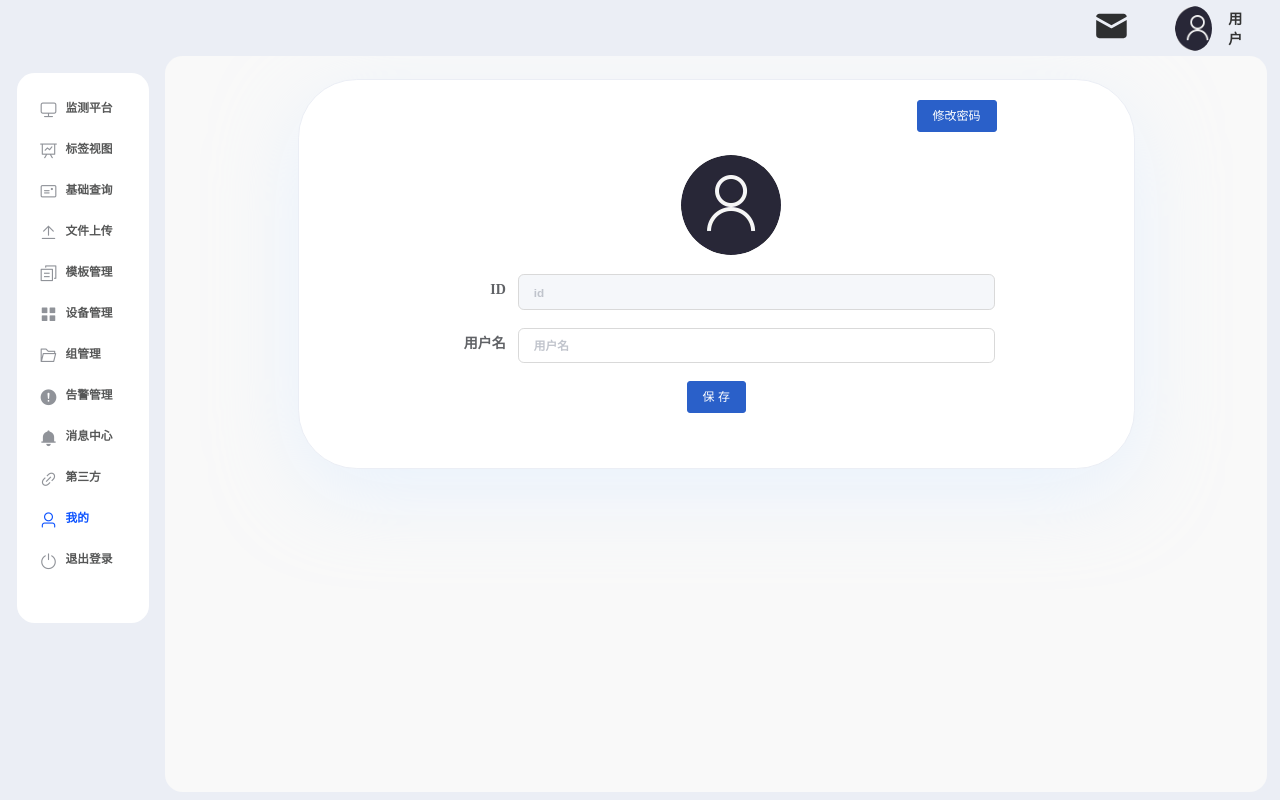
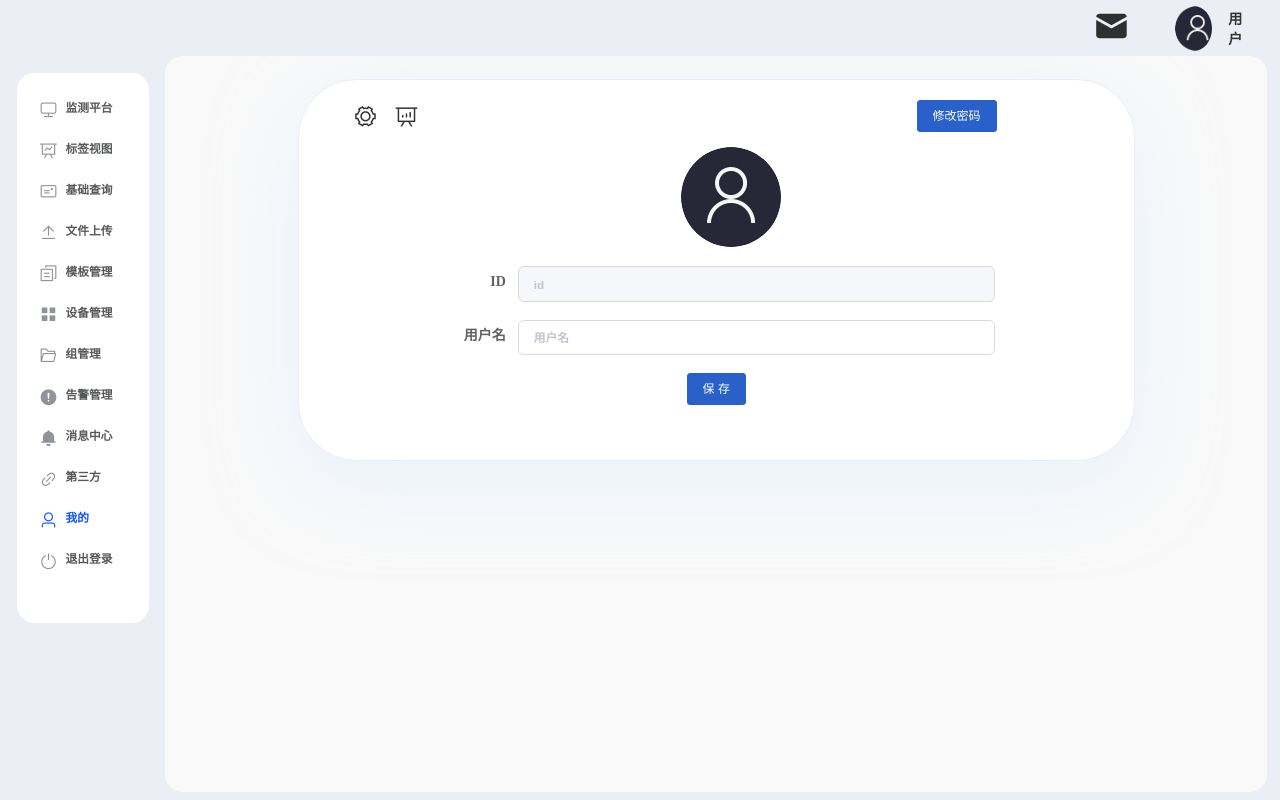
Before and after one commit to nomelin/iot-manager, a Vue app in the folder vue/: page /front/user_profile in a window 1280 px wide. Built offline with nearby package versions, Linux system fonts and the light colour scheme.

Commit message:
0.10.8 前端update

```diff
--- a/vue/src/views/front/UserProfile.vue
+++ b/vue/src/views/front/UserProfile.vue
@@ -1,9 +1,19 @@
 <template>
   <div class="main-content">
     <el-card class="card">
-      <div class="password">
-        <el-button class="primary-button" style="margin-right: 10rem" type="primary" @click="updatePassword">修改密码
-        </el-button>
+      <div class="header-bar">
+        <div class="control">
+          <el-tooltip content="全局配置" placement="bottom" transition="none">
+            <i class="el-icon-setting icon" @click="goToConfig"></i>
+          </el-tooltip>
+          <el-tooltip content="Debug" placement="bottom" transition="none">
+            <i class="el-icon-data-analysis icon" @click="goToDebug"></i>
+          </el-tooltip>
+        </div>
+        <div class="password">
+          <el-button class="primary-button" style="margin-right: 10rem" type="primary" @click="updatePassword">修改密码
+          </el-button>
+        </div>
       </div>
       <el-form :model="user" class="form" label-width="80px">
         <div style="margin: 15px; text-align: center;align-items: center; justify-content: center;width: 100%;">
@@ -138,7 +148,14 @@ export default {
           })
         }
       })
-    }
+    },
+    goToConfig() {
+      this.$message.info("全局配置待开发");
+    },
+    goToDebug() {
+      // this.$router.push("/debug");
+      window.open('/debug', '_blank');
+    },
   }
 }
 </script>
@@ -193,11 +210,24 @@ export default {
   margin: 2rem auto 0;
 }
 
+.header-bar {
+  padding-left: 3rem;
+  display: flex; /* 使用flex布局 */
+  justify-content: space-between; /* 左右两边对齐 */
+  align-items: center; /* 垂直居中对齐 */
+  width: 100%; /* 宽度占满父容器 */
+  margin-bottom: 1rem; /* 底部留空，避免贴近表单 */
+}
+
+.control {
+  display: flex; /* 让左侧按钮横向排列 */
+  align-items: center; /* 垂直居中 */
+}
+
 .password {
-  text-align: right;
-  width: 100%;
-  height: 5vh;
 
+  display: flex; /* 右侧按钮对齐 */
+  align-items: center; /* 垂直居中 */
 }
 
 .form {
@@ -230,4 +260,10 @@ export default {
   border-radius: 0.5rem;
 }
 
+.icon {
+  font-size: 2rem;
+  margin-right: 1.5rem;
+  cursor: pointer;
+}
+
 </style>
```
